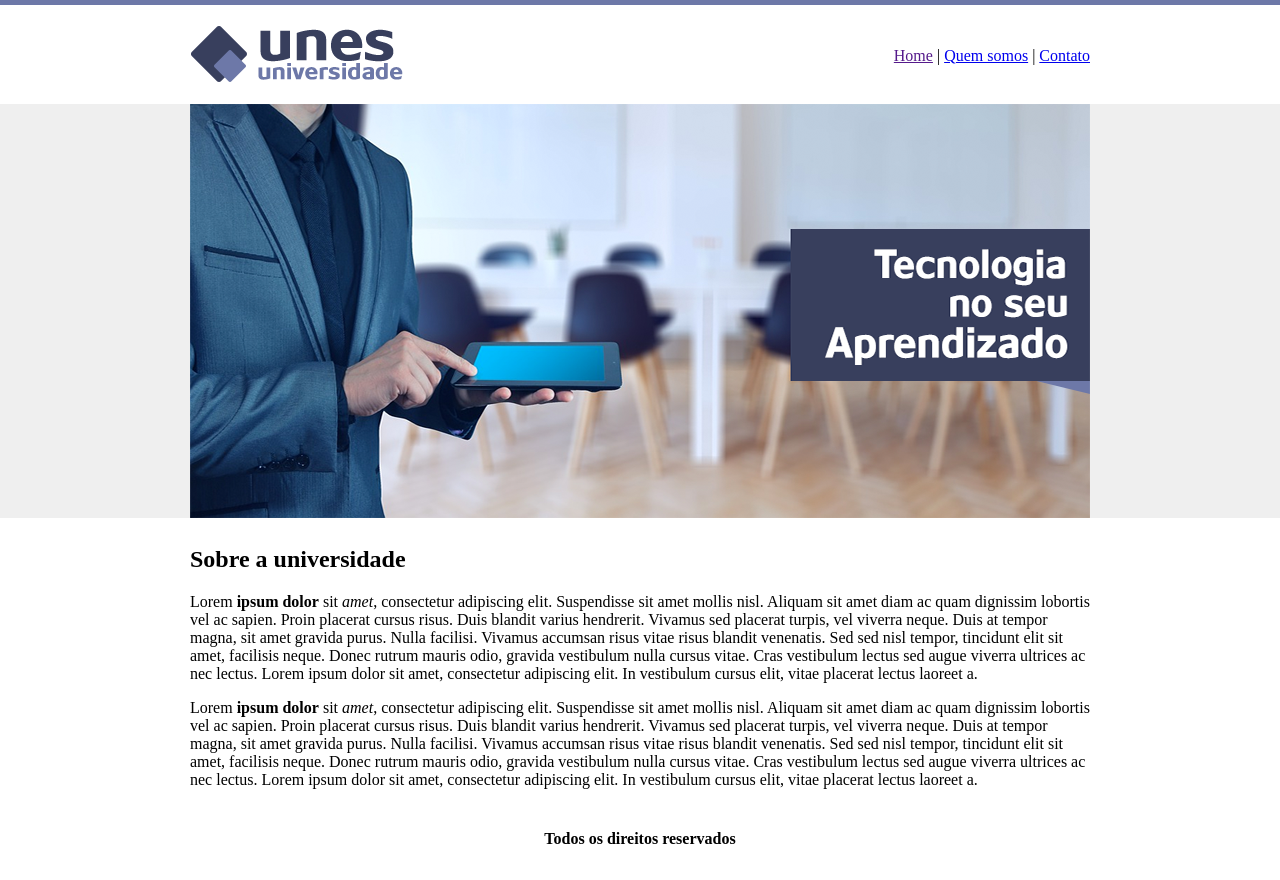
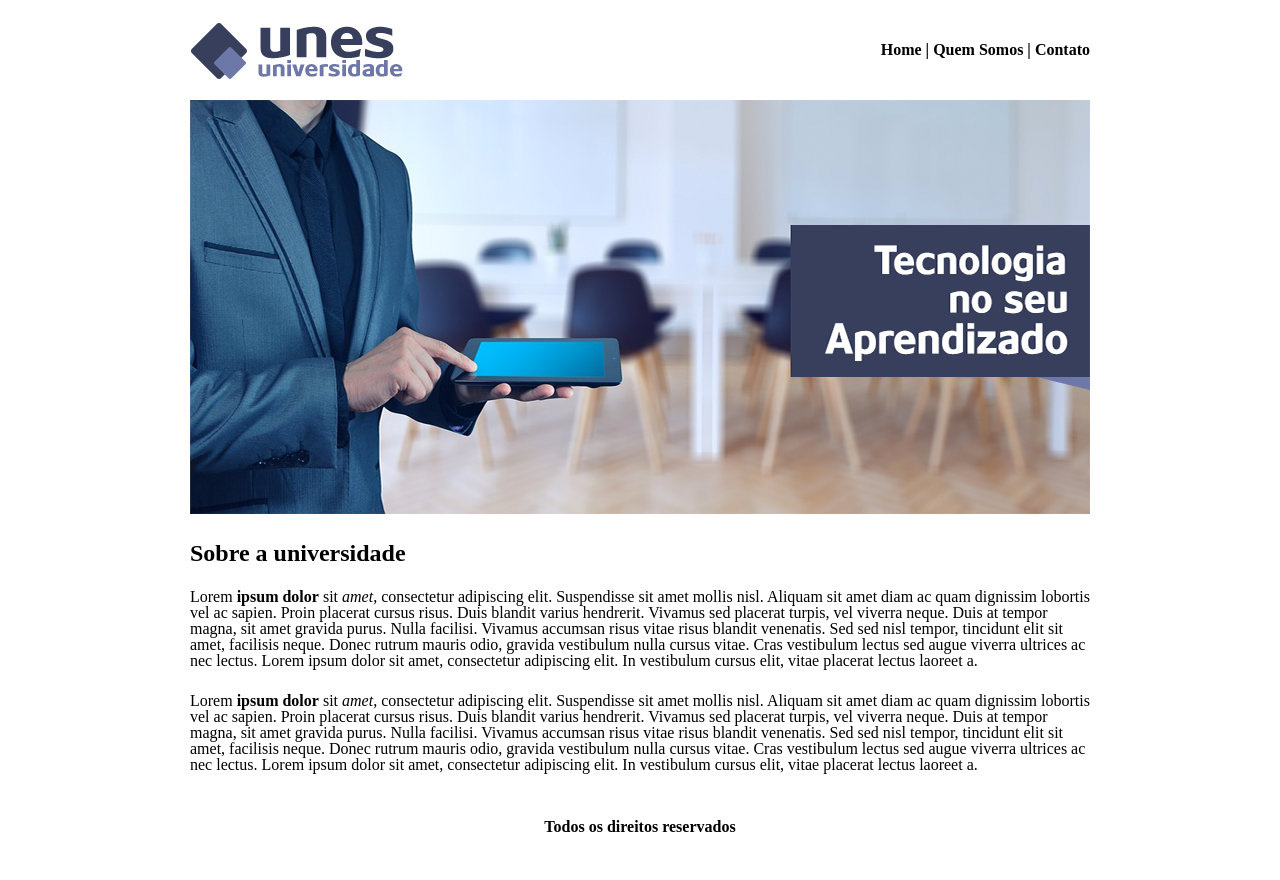
Before and after one commit to lucasb15/Desenvolvimento-Web-Completo-2023---20-cursos---20-projetos, a plain HTML site: page Projeto 1 UNES/index.html in a window 1280 px wide. After the commit the page ends 857 px from the top, so only its background shows below. Drawn offline with Linux system fonts and the light colour scheme.

Commit message:
tirei do table e coloquei flexbox

```diff
--- /dev/null
+++ b/Projeto 1 UNES/css/contato.css
@@ -0,0 +1,18 @@
+p, h1 {
+    margin: 1.5rem 0;
+    font-size: 1rem;
+}
+
+h1 {
+    font-size: 1.5rem;
+    font-weight: bold;
+}
+
+label, textarea {
+    display: block;
+    margin: 2px;
+}
+
+button {
+    margin-top: 2px;
+}
--- /dev/null
+++ b/Projeto 1 UNES/css/index.css
@@ -0,0 +1,21 @@
+.sobre, footer {
+    margin-top: 1.5rem;
+    font-size: 1rem;
+}
+
+.sobre h1{
+    font-size: 1.5rem;
+    font-weight: bold;
+}
+
+.bold, b {
+    font-weight: bold;
+}
+
+.sobre p {
+    margin-top: 1.5rem;
+}
+
+.italic {
+    font-style: italic;
+}
--- /dev/null
+++ b/Projeto 1 UNES/css/main.css
@@ -0,0 +1,45 @@
+:root {
+    --cor-barra-fundo: rgb(122,132,176);
+    --cor-fundo-imagem: rgb(239,239,239);
+    --cor-fundo-site: #ffffff;
+}
+
+header, main, footer {
+    width: 900px;
+    margin: auto;
+}
+
+/* Navegação e Logo */
+
+header {
+    height: 100px;
+    display: flex;
+}
+
+nav {
+    width: 100%;
+    display: flex;
+    justify-content: space-between;
+    align-items: center;
+}
+
+nav a {
+    text-decoration: none;
+    color: black;
+    font-weight: bold;
+}
+
+/* Footer */
+
+footer {
+    height: 60px;
+    display: flex;
+    align-items: center;
+    justify-content: center;
+    margin-top: 1.5rem;
+    font-size: 1rem;
+}
+
+b {
+    font-weight: bold;
+}
--- /dev/null
+++ b/Projeto 1 UNES/css/reset.css
@@ -0,0 +1,48 @@
+/* http://meyerweb.com/eric/tools/css/reset/
+   v2.0 | 20110126
+   License: none (public domain)
+*/
+
+html, body, div, span, applet, object, iframe,
+h1, h2, h3, h4, h5, h6, p, blockquote, pre,
+a, abbr, acronym, address, big, cite, code,
+del, dfn, em, img, ins, kbd, q, s, samp,
+small, strike, strong, sub, sup, tt, var,
+b, u, i, center,
+dl, dt, dd, ol, ul, li,
+fieldset, form, label, legend,
+table, caption, tbody, tfoot, thead, tr, th, td,
+article, aside, canvas, details, embed,
+figure, figcaption, footer, header, hgroup,
+menu, nav, output, ruby, section, summary,
+time, mark, audio, video {
+	margin: 0;
+	padding: 0;
+	border: 0;
+	font-size: 100%;
+	font: inherit;
+	vertical-align: baseline;
+}
+/* HTML5 display-role reset for older browsers */
+article, aside, details, figcaption, figure,
+footer, header, hgroup, menu, nav, section {
+	display: block;
+}
+body {
+	line-height: 1;
+}
+ol, ul {
+	list-style: none;
+}
+blockquote, q {
+	quotes: none;
+}
+blockquote:before, blockquote:after,
+q:before, q:after {
+	content: '';
+	content: none;
+}
+table {
+	border-collapse: collapse;
+	border-spacing: 0;
+}
--- /dev/null
+++ b/Projeto 1 UNES/css/sobre.css
@@ -0,0 +1,23 @@
+p, h1 {
+    margin-top: 1.5rem;
+    font-size: 1rem;
+
+}
+
+h1 {
+    font-size: 1.5rem;
+    font-weight: bold;
+}
+
+.bold {
+    font-weight: bold;
+}
+
+.italic {
+    font-style: italic;
+}
+
+ol {
+    margin: 1rem 1rem 1rem 2.5rem;
+    list-style: decimal;
+}
--- a/Projeto 1 UNES/index.html
+++ b/Projeto 1 UNES/index.html
@@ -1,52 +1,46 @@
 <!DOCTYPE html>
-<html>
+<html lang="pt-br">
 	<head>
 		<title>UNES - Página principal</title>
-		<meta charset="utf-8">
+		<meta charset="UTF-8">
+		<meta http-equiv="X-UA-Compatible" content="IE=edge">
+		<meta name="viewport" content="width=device-width, initial-scale=1.0">
+		<link rel="icon" type="image/x-icon" href="imagens/favicon.io/favicon.ico">
+		<link rel="stylesheet" href="css/reset.css">
+		<link rel="stylesheet" href="css/main.css">
+		<link rel="stylesheet" href="css/index.css">
 	</head>
 
-	<body background="imagens/fundo.png">
+	<body>
+		<header>
+			<nav>
+				<img src="imagens/logo.png" alt="Logo Unes Universidade">
 
-		<table border="0" width="900" align="center">
+				<div>
+					<a href="index.html">Home |</a>
+					<a href="sobre.html">Quem Somos |</a>
+					<a href="contato.html">Contato</a>
+				</div>
+			</nav>
+		</header>
 
-			<tr>
-				<td height="89"><img src="imagens/logo.png"> </td>
-				<td align="right">
-					<a href="">Home</a> |
-					<a href="quem-somos.html">Quem somos</a> |
-					<a href="contato.html">Contato</a>
-				</td>
-			</tr>
+		<main>
+			<section class="sobre-faculdade">
+				<img src="imagens/capa.png" alt="">
 
-			<tr>
-				<td colspan="2">
-					<img src="imagens/capa.png">
-				</td>
-			</tr>
+				<div class="sobre">
+					<h1>Sobre a universidade</h1>
 
-			<tr>
-				<td colspan="2">
+					<p>Lorem <span class="bold">ipsum dolor</span> sit <span class="italic">amet</span>, consectetur adipiscing elit. Suspendisse sit amet mollis nisl. Aliquam sit amet diam ac quam dignissim lobortis vel ac sapien. Proin placerat cursus risus. Duis blandit varius hendrerit. Vivamus sed placerat turpis, vel viverra neque. Duis at tempor magna, sit amet gravida purus. Nulla facilisi. Vivamus accumsan risus vitae risus blandit venenatis. Sed sed nisl tempor, tincidunt elit sit amet, facilisis neque. Donec rutrum mauris odio, gravida vestibulum nulla cursus vitae. Cras vestibulum lectus sed augue viverra ultrices ac nec lectus. Lorem ipsum dolor sit amet, consectetur adipiscing elit. In vestibulum cursus elit, vitae placerat lectus laoreet a.</p>
 
-					<h2>Sobre a universidade</h2>
-					<p>
-						Lorem <strong>ipsum dolor</strong> sit <em>amet</em>, consectetur adipiscing elit. Suspendisse sit amet mollis nisl. Aliquam sit amet diam ac quam dignissim lobortis vel ac sapien. Proin placerat cursus risus. Duis blandit varius hendrerit. Vivamus sed placerat turpis, vel viverra neque. Duis at tempor magna, sit amet gravida purus. Nulla facilisi. Vivamus accumsan risus vitae risus blandit venenatis. Sed sed nisl tempor, tincidunt elit sit amet, facilisis neque. Donec rutrum mauris odio, gravida vestibulum nulla cursus vitae. Cras vestibulum lectus sed augue viverra ultrices ac nec lectus. Lorem ipsum dolor sit amet, consectetur adipiscing elit. In vestibulum cursus elit, vitae placerat lectus laoreet a.
-					</p>
+					<p>Lorem <span class="bold">ipsum dolor</span> sit <span class="italic">amet</span>, consectetur adipiscing elit. Suspendisse sit amet mollis nisl. Aliquam sit amet diam ac quam dignissim lobortis vel ac sapien. Proin placerat cursus risus. Duis blandit varius hendrerit. Vivamus sed placerat turpis, vel viverra neque. Duis at tempor magna, sit amet gravida purus. Nulla facilisi. Vivamus accumsan risus vitae risus blandit venenatis. Sed sed nisl tempor, tincidunt elit sit amet, facilisis neque. Donec rutrum mauris odio, gravida vestibulum nulla cursus vitae. Cras vestibulum lectus sed augue viverra ultrices ac nec lectus. Lorem ipsum dolor sit amet, consectetur adipiscing elit. In vestibulum cursus elit, vitae placerat lectus laoreet a.</p>
+				</div>
+			</section>
+		</main>
 
-					<p>
-						Lorem <strong>ipsum dolor</strong> sit <em>amet</em>, consectetur adipiscing elit. Suspendisse sit amet mollis nisl. Aliquam sit amet diam ac quam dignissim lobortis vel ac sapien. Proin placerat cursus risus. Duis blandit varius hendrerit. Vivamus sed placerat turpis, vel viverra neque. Duis at tempor magna, sit amet gravida purus. Nulla facilisi. Vivamus accumsan risus vitae risus blandit venenatis. Sed sed nisl tempor, tincidunt elit sit amet, facilisis neque. Donec rutrum mauris odio, gravida vestibulum nulla cursus vitae. Cras vestibulum lectus sed augue viverra ultrices ac nec lectus. Lorem ipsum dolor sit amet, consectetur adipiscing elit. In vestibulum cursus elit, vitae placerat lectus laoreet a.
-					</p>
-
-				</td>
-			</tr>
-
-			<tr>
-				<td colspan="2" align="center">
-					<h4>Todos os direitos reservados</h4>
-				</td>
-			</tr>
-
-		</table>
-
+		<footer>
+			<b>Todos os direitos reservados</b>
+		</footer>
 	</body>
 
 </html>
```
Also changed, not shown: Projeto 1 UNES/contato.html (+62 -0 lines), Projeto 1 UNES/quem-somos.html (deleted, +0 -58 lines), Projeto 1 UNES/sobre.html (added, +123 -0 lines), Projeto 1 UNES/imagens/favicon.io/android-chrome-192x192.png (added), Projeto 1 UNES/imagens/favicon.io/android-chrome-512x512.png (added), Projeto 1 UNES/imagens/favicon.io/apple-touch-icon.png (added), Projeto 1 UNES/imagens/favicon.io/favicon-16x16.png (added), Projeto 1 UNES/imagens/favicon.io/favicon-32x32.png (added), Projeto 1 UNES/imagens/favicon.io/favicon.ico (added), Projeto 1 UNES/imagens/favicon.io/site.webmanifest (added), Projeto 1 UNES/imagens/logo - Copia.png (added), 1 other file.
